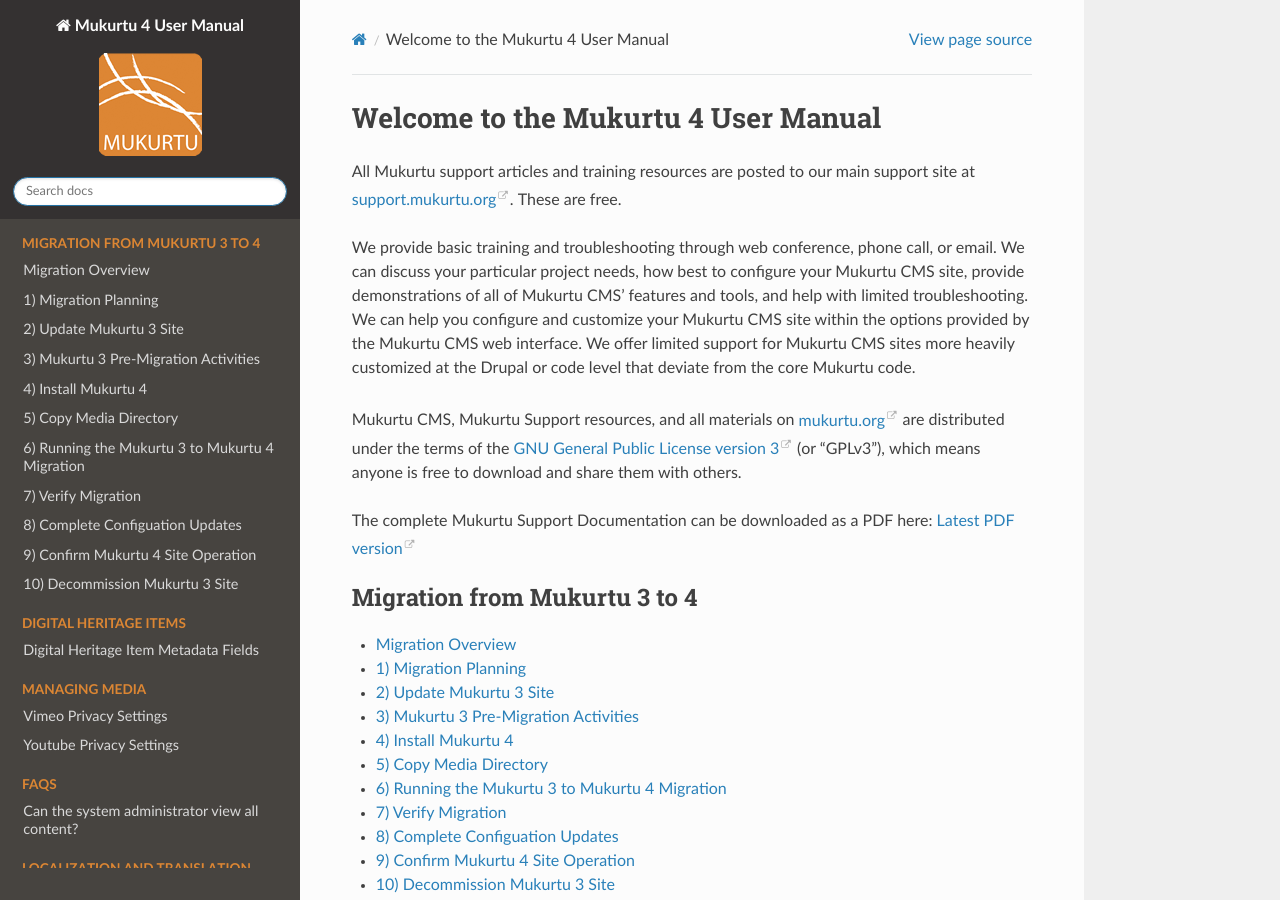
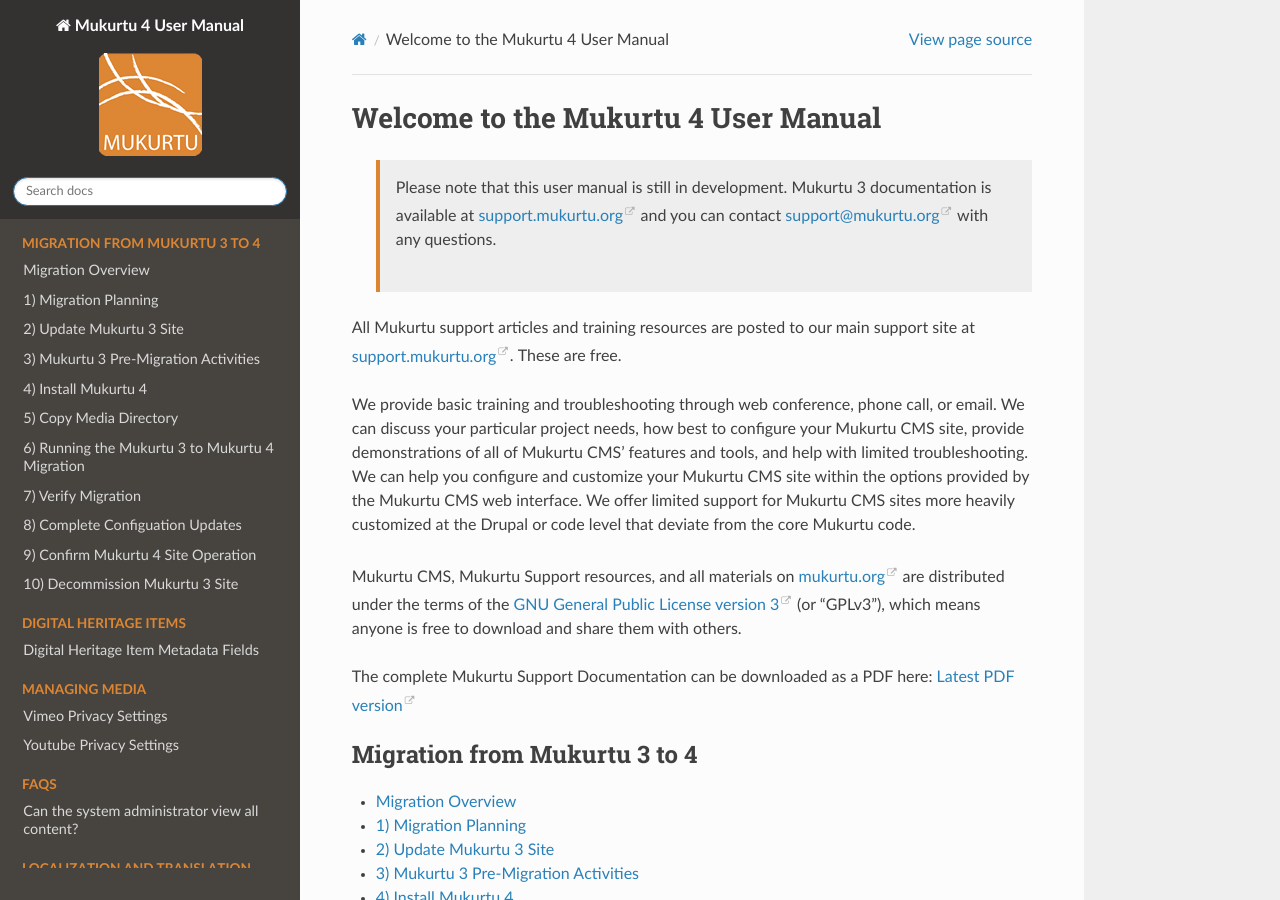
Before and after one commit to MukurtuCMS/mukurtudocs, a Sphinx documentation site: the page built from docs/source/index.rst, in a window 1280 px wide and 900 px high. Built offline with Sphinx 7.4.7 and the Read the Docs theme 3.1.0, drawn with Linux system fonts in a browser that asks for light colours.

Commit message:
Update index.rst

```diff
--- a/docs/source/index.rst
+++ b/docs/source/index.rst
@@ -5,6 +5,8 @@
 
 Welcome to the Mukurtu 4 User Manual
 ===========================================
+
+   Please note that this user manual is still in development. Mukurtu 3 documentation is available at `support.mukurtu.org <https://support.mukurtu.org>`_ and you can contact `support@mukurtu.org <mailto:support@mukurtu.org>`_ with any questions.
 
 All Mukurtu support articles and training resources are posted to our main support site at `support.mukurtu.org <https://support.mukurtu.org>`_. These are free.
 
```
